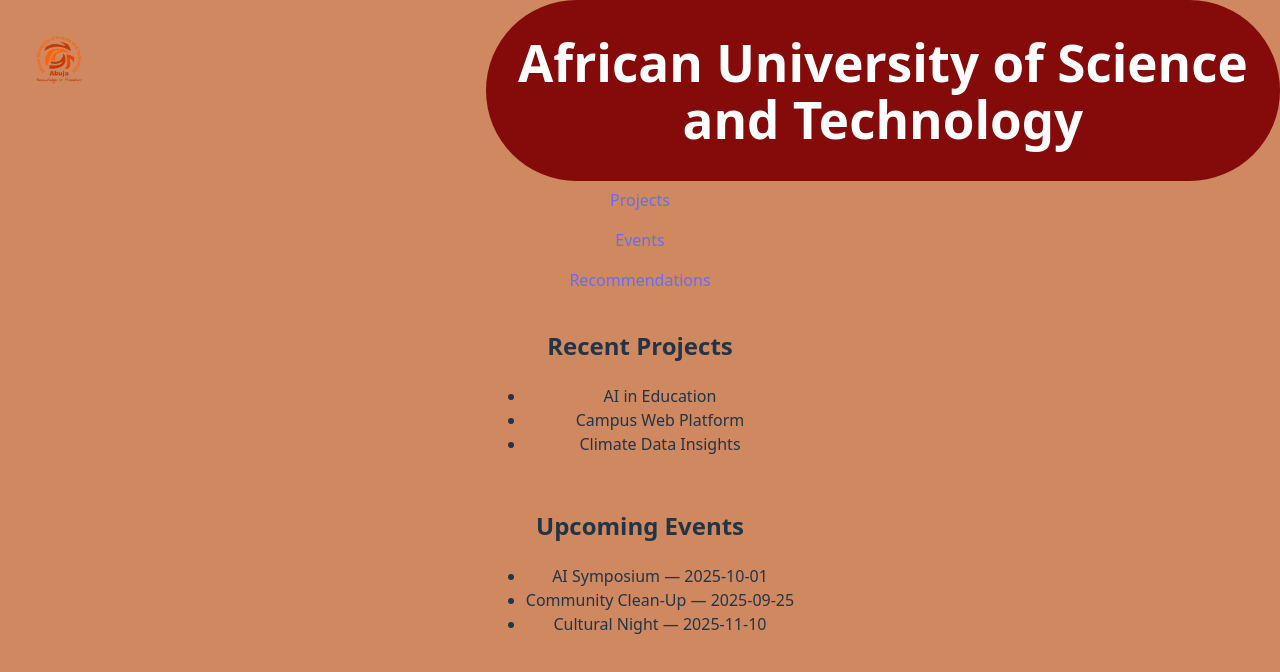
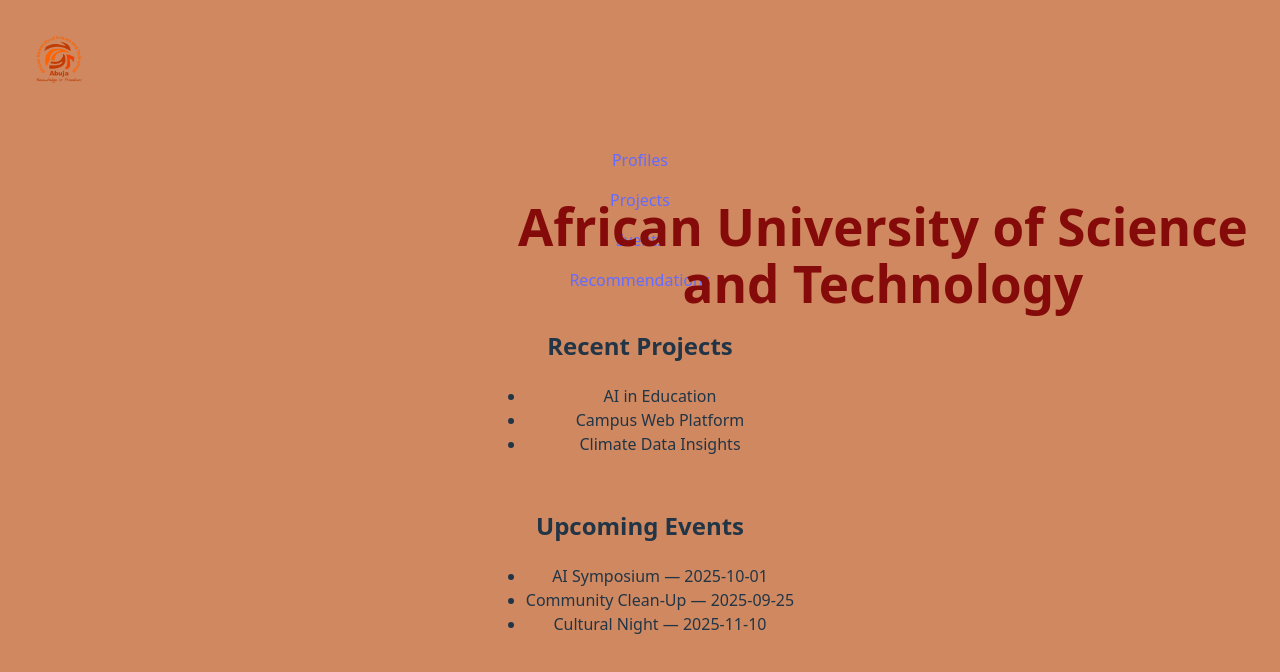
Before and after one commit to veric47/uni-collab, a React (Vite) app: page / in a window 1280 px wide. Shown: the top 672 px of the page. Built offline with nearby package versions, Linux system fonts and the light colour scheme.

Commit message:
postion: fixed;

```diff
--- a/src/pages/Dashboard.css
+++ b/src/pages/Dashboard.css
@@ -1,14 +1,7 @@
 .dashboard-header {
-  background-color: #850a0a; /* blue-700 */
-  color: white;
+  color: #850a0a;
   padding: 1rem;
   border-radius: 300px;
   text-align: center;
   position: fixed;
-    top: 0;
-    min-height: 75px;
-    padding: 0px 20px;
-    display: flex;
-    justify-content: space-around;
-    align-items: center;
 }
```
